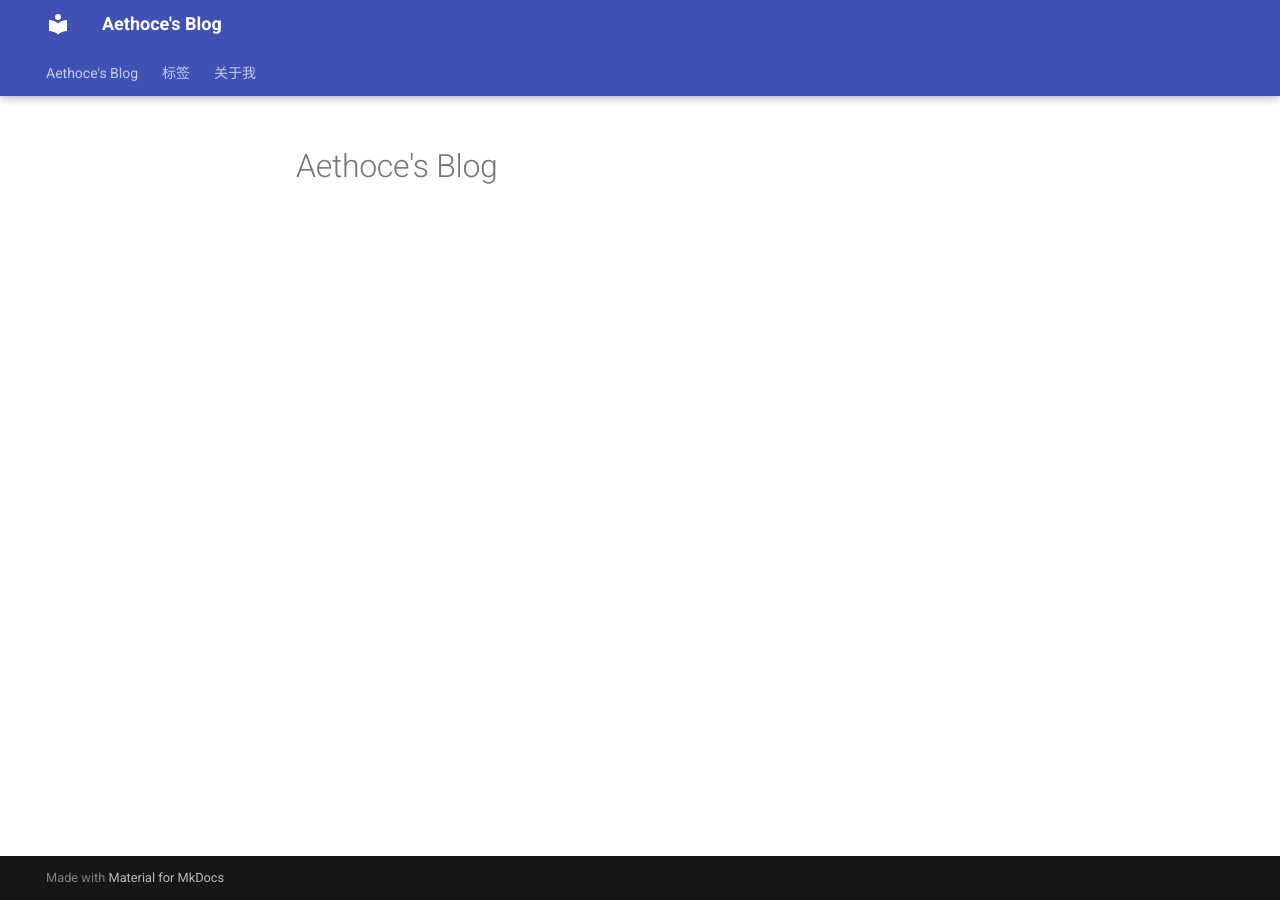
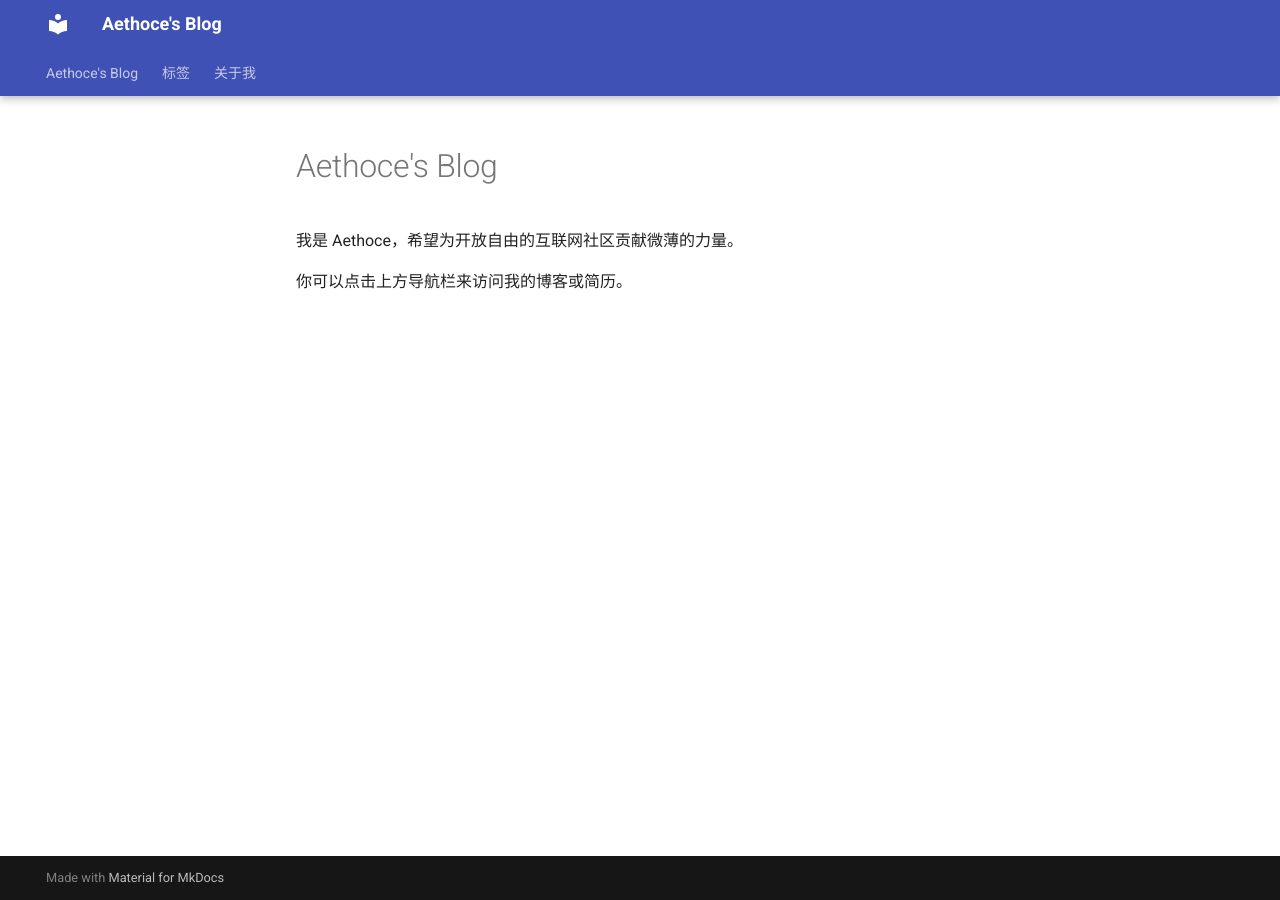
Before and after one commit to AethoceSora/AethoceSora.github.io, an MkDocs documentation site: the page built from docs/index.md, in a window 1280 px wide. Built offline with MkDocs 1.6.1 and Material for MkDocs 9.7.7, drawn with Linux system fonts in a browser that asks for light colours.

Commit message:
index.md

```diff
--- a/docs/index.md
+++ b/docs/index.md
@@ -3,3 +3,7 @@ date: 2023-01-31
 ---
 
 # Aethoce's Blog
+
+我是 Aethoce，希望为开放自由的互联网社区贡献微薄的力量。
+
+你可以点击上方导航栏来访问我的博客或简历。
```
Also changed, not shown: 1 other file.
